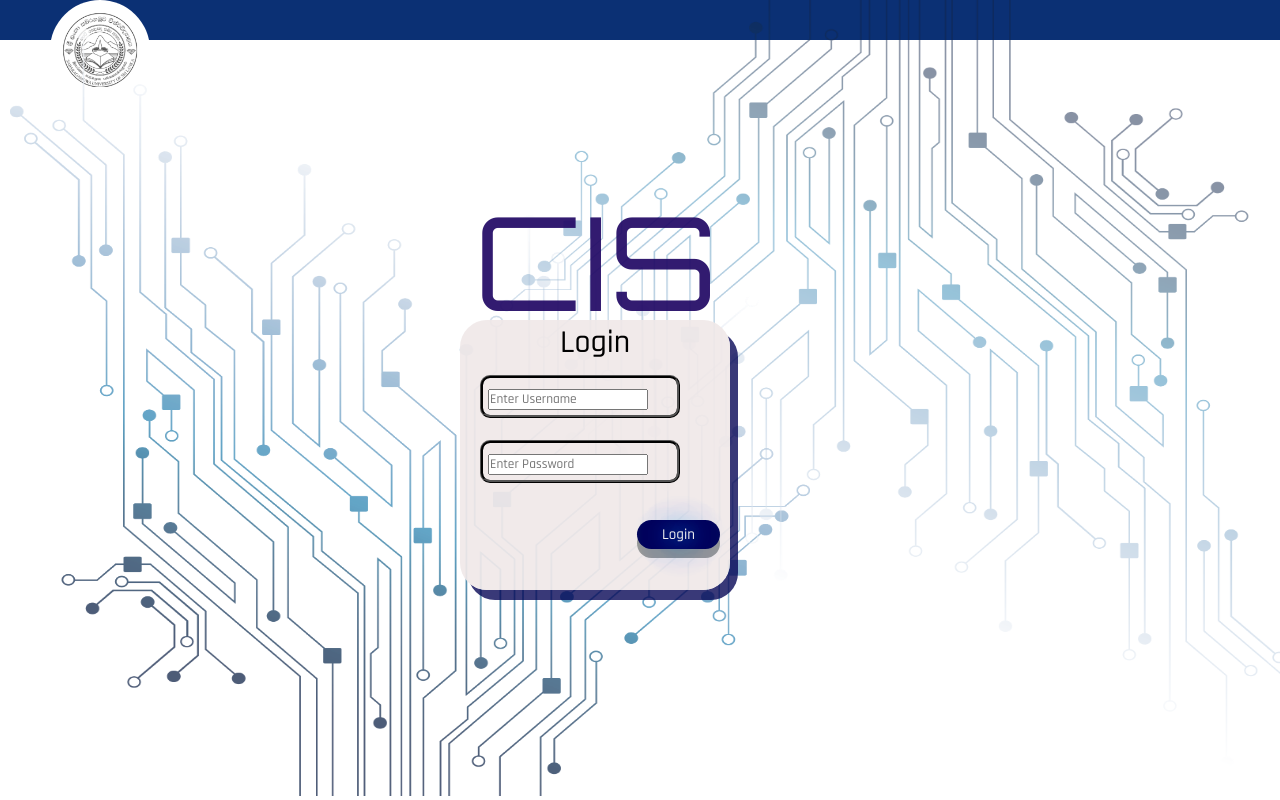
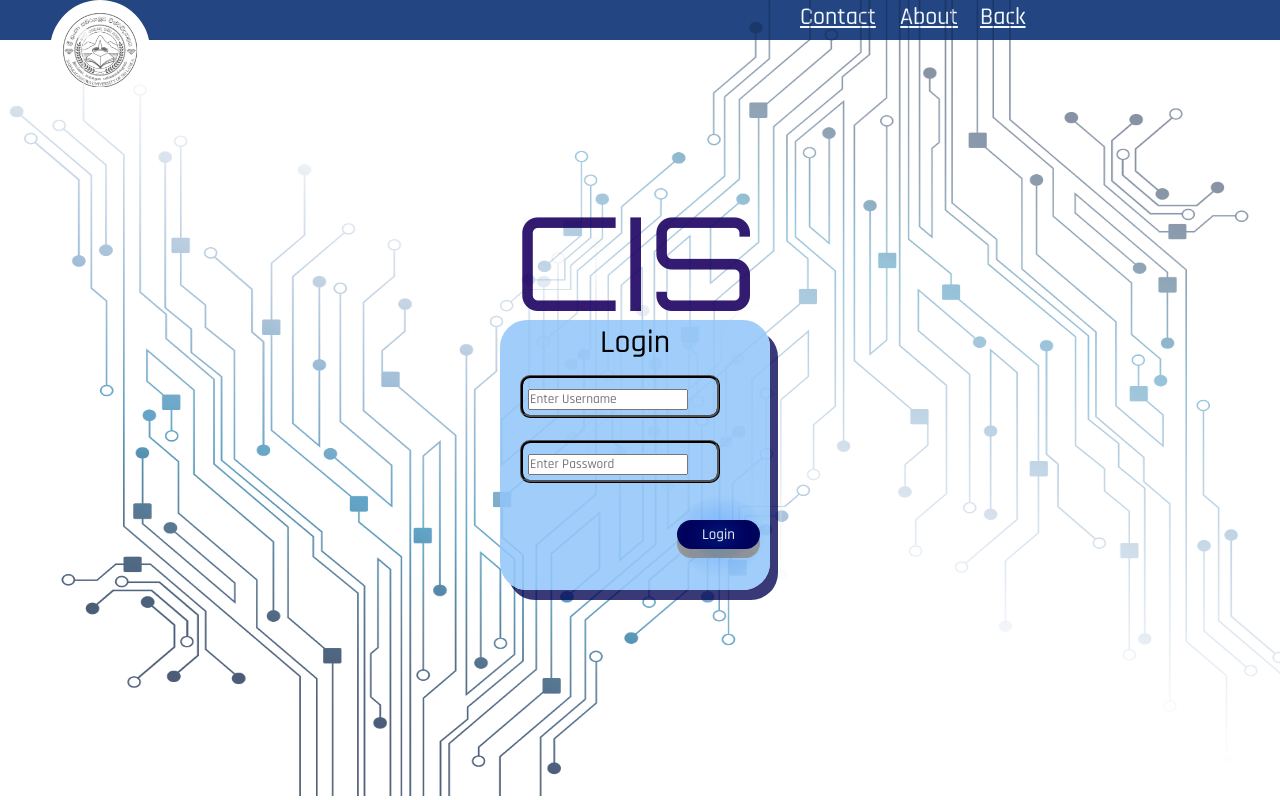
Before and after one commit to Ravindu007/Loginpage, a plain HTML site: page index.html in a window 1280 px wide. Drawn offline with Linux system fonts and the light colour scheme.

Commit message:
added 3 links in menu icons

```diff
--- a/index.html
+++ b/index.html
@@ -17,8 +17,14 @@
 <body>
   <div class="container">
       <div class="login-part" >
-        <div class="menu"></div>
-        <img class="logoimg" src="logo.jpg" alt="cislogo" width="100px" height="100px">
+         <div class="menu">
+            <div class="menuicons">
+              <a style="color: aliceblue; position: absolute; margin-left: 800px; font-size: x-large; top: 2px;" href="http://google.com">Contact</a>
+              <a style="color: aliceblue; position: absolute; margin-left: 900px; font-size: x-large; top: 2px;" href="http://google.com">About</a>
+              <a style="color: aliceblue; position: absolute; margin-left: 980px; font-size: x-large; top: 2px;" href="http://google.com">Back</a>
+            </div>
+          <img class="logoimg" src="logo.jpg" alt="cislogo" width="100px" height="100px">
+        </div>
         <img class="backimg" src="circuit.png" alt="back image" width="800px" height="768px">
         <img class= "backimg" src="circuit.png" alt="back image" width="800px" height="768px">
         <img class="rotateimg180" src="circuit.png" alt="back image" width="800px" height="768px">
--- a/style.css
+++ b/style.css
@@ -1,8 +1,8 @@
 * {
   margin: 0;
   padding: 0;
-   box-sizing: border-box;
-   font-family: 'Rajdhani', sans-serif;
+  box-sizing: border-box;
+  font-family: 'Rajdhani', sans-serif;
  }
  .clearfix:after{
   content: "";
@@ -12,8 +12,9 @@
 
 
 .login-part{
+  margin: 0;
   width: 100%;
-  height: auto;
+  height: 100%;
   //background-image: linear-gradient(to left, rgb(2, 2, 83) ,white);
   float: left;
   position: relative;
@@ -23,13 +24,15 @@
 }
 
 .menu{
-  position: absolute;
+  position: fixed;
   top: 0px;
   left: 0px;
   background-color: #0b3074;
+  opacity: 0.9;
   padding: 20px 100% 20px 0px;
+  color: white;
+ }
 
-}
 .logoimg{
   position:absolute;
   top: 0px;
@@ -62,7 +65,7 @@
 .cis-text{
   position:absolute;
   top: 180px;
-  left:475px ;
+  left:515px ;
   font-size: 130px;
   font-family:'Orbitron', sans-serif;;
   color: rgba(33, 9, 100, 0.924);
@@ -83,12 +86,13 @@
 .login{
   position:absolute;
   top: 320px;
-  left: 460px;
+  left: 500px;
   border-radius: 10%;
-  background-color: rgba(240, 233, 233, 0.918);
+  background-color: rgba(145, 198, 248, 0.863);
   border:1px ;
   padding: 150px 150px 120px 120px;
   box-shadow: 8px 10px rgba(2, 2, 83, 0.781);
+
 }
 
 .login-text{
```
